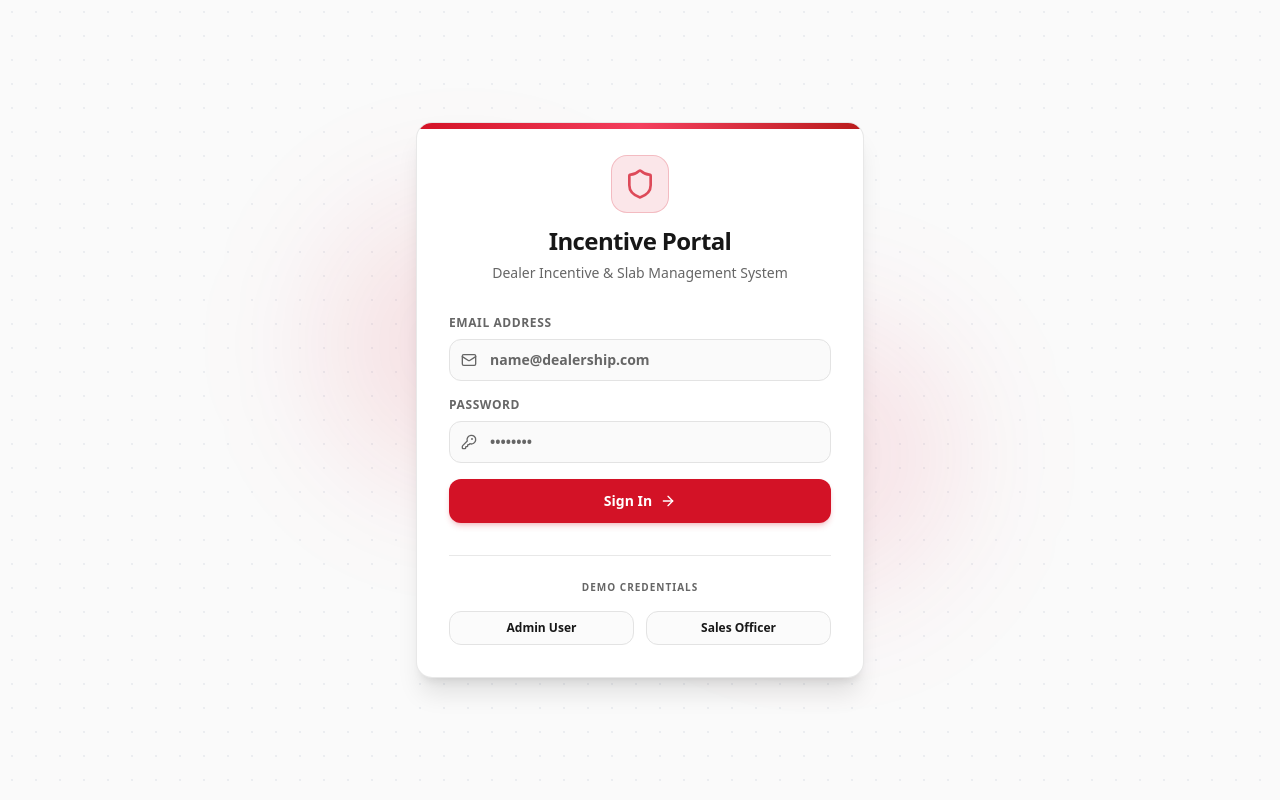
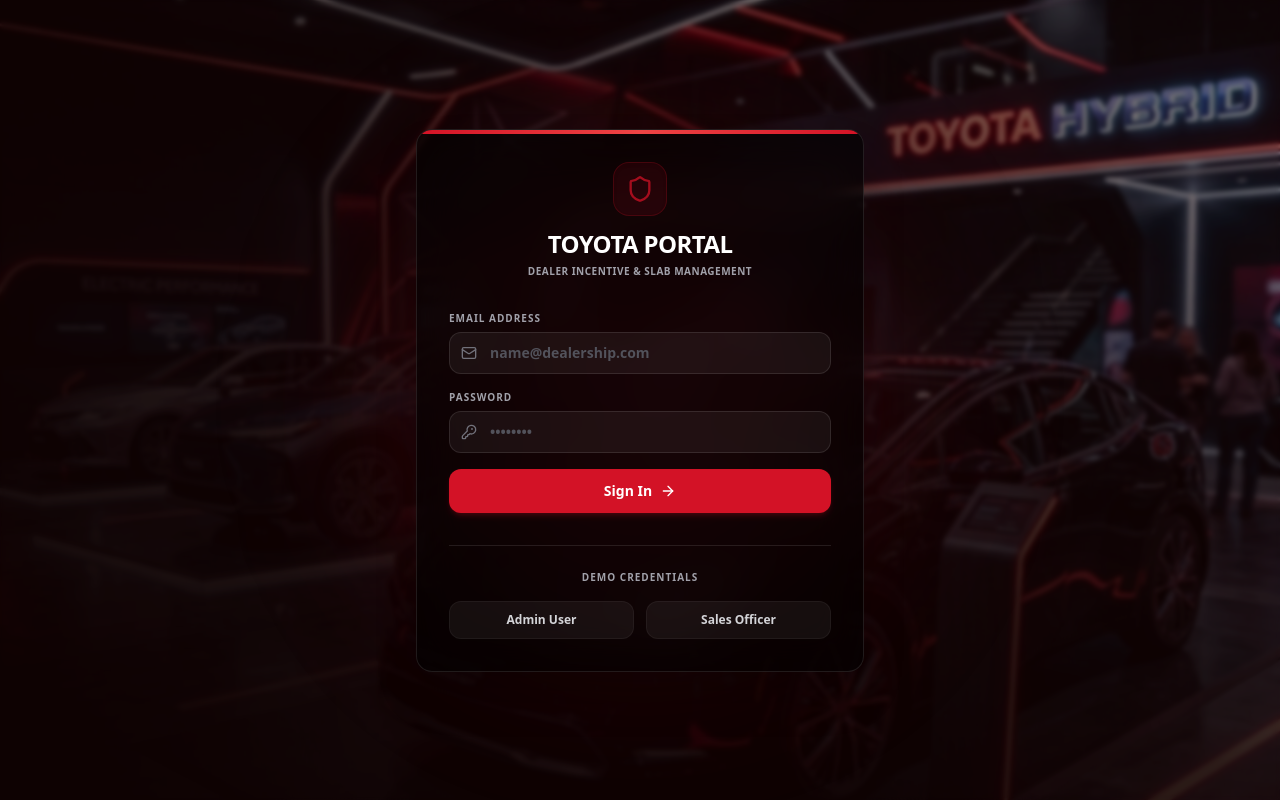
Before and after one commit to mohammedlahan/smart-incentive-calculator, a Next.js app: page /login in a window 1280 px wide. Built offline with nearby package versions, Linux system fonts and the light colour scheme.

Commit message:
design: redesign login page with premium glassmorphism and modern toyota cars background

```diff
--- a/src/app/login/page.tsx
+++ b/src/app/login/page.tsx
@@ -66,32 +66,41 @@
   };
 
   return (
-    <div className="min-h-screen flex items-center justify-center bg-background px-4 relative overflow-hidden dashboard-grid">
-      {/* Decorative Blur Spheres */}
-      <div className="absolute top-1/4 left-1/4 h-72 w-72 bg-primary/10 rounded-full blur-3xl pointer-events-none" />
-      <div className="absolute bottom-1/4 right-1/4 h-72 w-72 bg-rose-600/10 rounded-full blur-3xl pointer-events-none" />
+    <div className="min-h-screen flex items-center justify-center bg-black px-4 relative overflow-hidden">
+      {/* Premium Background Image of Toyota Showroom */}
+      <div
+        className="absolute inset-0 bg-cover bg-center bg-no-repeat transition-transform duration-[15000ms] scale-105 pointer-events-none"
+        style={{ backgroundImage: "url('/bg-cars.png')" }}
+      />
 
-      <div className="max-w-md w-full bg-card border border-border/80 rounded-2xl shadow-xl relative overflow-hidden transition-all duration-300">
-        {/* Top Metallic Border Glow */}
-        <div className="absolute top-0 inset-x-0 h-1.5 bg-gradient-to-r from-primary via-rose-500 to-red-700" />
+      {/* High-end vignette and overlays */}
+      <div className="absolute inset-0 bg-gradient-to-tr from-black via-black/85 to-black/30 pointer-events-none" />
+      <div className="absolute inset-0 bg-red-950/20 backdrop-blur-[2px] pointer-events-none" />
+
+      {/* Decorative Red neon glow behind the login box */}
+      <div className="absolute top-1/2 left-1/2 -translate-x-1/2 -translate-y-1/2 h-[450px] w-[450px] bg-primary/20 rounded-full blur-[100px] pointer-events-none" />
+
+      <div className="max-w-md w-full bg-black/60 backdrop-blur-xl border border-white/10 rounded-2xl shadow-2xl relative overflow-hidden transition-all duration-300 hover:border-primary/40">
+        {/* Top Crimson Metallic Border Glow */}
+        <div className="absolute top-0 inset-x-0 h-1 bg-gradient-to-r from-primary via-red-500 to-primary" />
 
         <div className="p-8">
           {/* Header */}
           <div className="text-center mb-8">
-            <div className="inline-flex p-3 bg-primary/10 rounded-2xl border border-primary/20 text-primary mb-3">
-              <Shield className="h-8 w-8 text-primary animate-pulse" />
+            <div className="inline-flex p-3 bg-primary/10 rounded-2xl border border-primary/20 text-primary mb-3 shadow-inner">
+              <Shield className="h-7 w-7 text-primary animate-pulse" />
             </div>
-            <h1 className="text-2xl font-extrabold tracking-tight text-foreground">
-              Incentive Portal
+            <h1 className="text-2xl font-black tracking-tight text-white uppercase">
+              Toyota Portal
             </h1>
-            <p className="text-sm text-muted-foreground mt-1.5 font-medium">
-              Dealer Incentive & Slab Management System
+            <p className="text-[10px] text-zinc-400 mt-1 font-bold uppercase tracking-wider">
+              Dealer Incentive & Slab Management
             </p>
           </div>
 
           {/* Error Message */}
           {error && (
-            <div className="mb-5 p-3 rounded-lg bg-destructive/10 text-destructive border border-destructive/20 text-xs font-bold flex items-center gap-2">
+            <div className="mb-5 p-3 rounded-lg bg-destructive/10 text-destructive border border-destructive/20 text-xs font-semibold flex items-center gap-2">
               <Info className="h-4 w-4 shrink-0" />
               <span>{error}</span>
             </div>
@@ -100,11 +109,11 @@
           {/* Form */}
           <form onSubmit={handleSubmit} className="space-y-4">
             <div>
-              <label htmlFor="email" className="block text-xs font-bold text-muted-foreground uppercase tracking-wider mb-2">
+              <label htmlFor="email" className="block text-[10px] font-black text-zinc-400 uppercase tracking-widest mb-1.5">
                 Email Address
               </label>
               <div className="relative">
-                <span className="absolute inset-y-0 left-0 pl-3 flex items-center text-muted-foreground">
+                <span className="absolute inset-y-0 left-0 pl-3 flex items-center text-zinc-500">
                   <Mail className="h-4 w-4" />
                 </span>
                 <input
@@ -114,17 +123,17 @@
                   placeholder="name@dealership.com"
                   value={email}
                   onChange={(e) => setEmail(e.target.value)}
-                  className="w-full pl-10 pr-4 py-2.5 rounded-lg border border-border bg-background text-foreground text-sm font-semibold placeholder-muted-foreground focus:outline-none focus:ring-2 focus:ring-primary focus:border-transparent transition-all"
+                  className="w-full pl-10 pr-4 py-2.5 rounded-lg border border-white/10 bg-white/5 text-white text-sm font-semibold placeholder-zinc-600 focus:outline-none focus:ring-2 focus:ring-primary focus:border-transparent transition-all"
                 />
               </div>
             </div>
 
             <div>
-              <label htmlFor="password" className="block text-xs font-bold text-muted-foreground uppercase tracking-wider mb-2">
+              <label htmlFor="password" className="block text-[10px] font-black text-zinc-400 uppercase tracking-widest mb-1.5">
                 Password
               </label>
               <div className="relative">
-                <span className="absolute inset-y-0 left-0 pl-3 flex items-center text-muted-foreground">
+                <span className="absolute inset-y-0 left-0 pl-3 flex items-center text-zinc-500">
                   <KeyRound className="h-4 w-4" />
                 </span>
                 <input
@@ -134,7 +143,7 @@
                   placeholder="••••••••"
                   value={password}
                   onChange={(e) => setPassword(e.target.value)}
-                  className="w-full pl-10 pr-4 py-2.5 rounded-lg border border-border bg-background text-foreground text-sm font-semibold placeholder-muted-foreground focus:outline-none focus:ring-2 focus:ring-primary focus:border-transparent transition-all"
+                  className="w-full pl-10 pr-4 py-2.5 rounded-lg border border-white/10 bg-white/5 text-white text-sm font-semibold placeholder-zinc-600 focus:outline-none focus:ring-2 focus:ring-primary focus:border-transparent transition-all"
                 />
               </div>
             </div>
@@ -142,7 +151,7 @@
             <button
               type="submit"
               disabled={loading}
-              className="w-full flex items-center justify-center gap-2 py-3 rounded-lg bg-primary text-primary-foreground text-sm font-bold hover:bg-primary/95 transition-all shadow-md shadow-primary/20 hover:shadow-lg disabled:opacity-50 cursor-pointer"
+              className="w-full flex items-center justify-center gap-2 py-3 rounded-lg bg-primary text-primary-foreground text-sm font-bold hover:bg-primary/95 transition-all shadow-md shadow-primary/20 hover:shadow-lg disabled:opacity-50 cursor-pointer mt-2"
             >
               {loading ? (
                 <>
@@ -159,22 +168,22 @@
           </form>
 
           {/* Quick-fill Demo Accounts Section */}
-          <div className="mt-8 pt-6 border-t border-border/80">
-            <h3 className="text-center text-[10px] font-extrabold uppercase tracking-widest text-muted-foreground mb-4">
+          <div className="mt-8 pt-6 border-t border-white/10">
+            <h3 className="text-center text-[10px] font-black uppercase tracking-widest text-zinc-400 mb-4">
               Demo Credentials
             </h3>
             <div className="grid grid-cols-2 gap-3">
               <button
                 type="button"
                 onClick={() => handleQuickFill('admin')}
-                className="px-3 py-2 rounded-lg border border-border bg-muted/30 text-xs font-semibold text-foreground hover:bg-muted transition-all cursor-pointer text-center"
+                className="px-3 py-2.5 rounded-lg border border-white/5 bg-white/5 text-xs font-bold text-zinc-300 hover:bg-white/10 hover:text-white transition-all cursor-pointer text-center"
               >
                 Admin User
               </button>
               <button
                 type="button"
                 onClick={() => handleQuickFill('sales')}
-                className="px-3 py-2 rounded-lg border border-border bg-muted/30 text-xs font-semibold text-foreground hover:bg-muted transition-all cursor-pointer text-center"
+                className="px-3 py-2.5 rounded-lg border border-white/5 bg-white/5 text-xs font-bold text-zinc-300 hover:bg-white/10 hover:text-white transition-all cursor-pointer text-center"
               >
                 Sales Officer
               </button>
```
Also changed, not shown: public/bg-cars.png (added).
